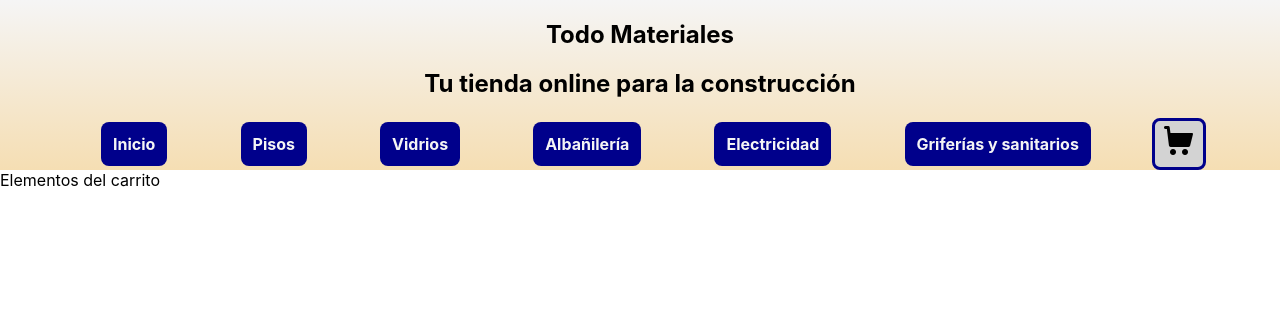
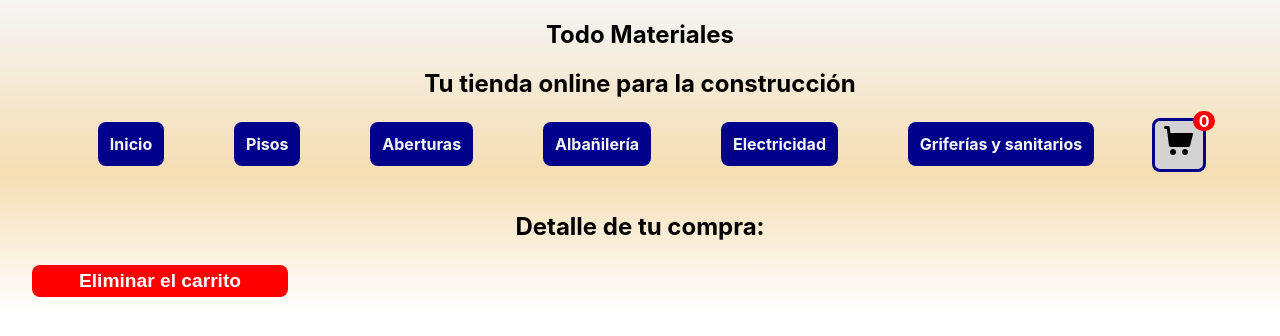
Before and after one commit to nicolasbolcatto/todo-materiales, a React (Create React App) app: page /cart in a window 1280 px wide. Shown: the top 336 px of the page. Built offline with nearby package versions, Linux system fonts and the light colour scheme.

Commit message:
Adding changes for preliminary version

```diff
--- a/public/products.json
+++ b/public/products.json
@@ -1,8 +1,8 @@
 [{ "id": 0, "image": "./img/piso-vinilico.png", "name": "Piso vinílico 2mm Simil Madera Alto Transito", "categoryId": 0, "category": "Pisos", "price": "350", "stock": "10", "description": "Piso vinilico de alta resistencia. Largo 91,44 cm x Ancho 15,24 cm. x Espesor 2 mm." },
 { "id": 1, "image": "./img/baldosa-pvc.png", "name": "Baldosas Pvc Wpc Deck Símil Madera Exterior Losetas", "categoryId": 0, "category": "Pisos", "price": "659", "stock": "10", "description": "El precio corresponde a 1 baldosa. Dimensiones 30 cm x 30 cm x 25 mm." },
-{ "id": 2, "image": "./img/ladrillo-vidrio.png", "name": "Ladrillo de vidrio 19 cm. x 19 cm. x 8 mm.", "categoryId": 1, "category": "Aberturas y vidrios", "price": "980", "stock": "20", "description": "Ladrillo de vidrio de alta calidad tipo nube." },
-{ "id": 3, "image": "./img/ventiluz-40-26.png", "name": "Aireador Ventiluz 40x26 Vidrio Reja Y Mosquitero", "categoryId": 1, "category": "Aberturas y vidrios", "price": "5930", "stock": "10", "description": "Incluye reja y mosquitero, lista para colocar." },
-{ "id": 4, "image": "./img/ventiluz-40-36.png", "name": "Aireador Ventiluz 40x36 Vidrio Reja Y Mosquitero", "categoryId": 1, "category": "Aberturas y vidrios", "price": "7260", "stock": "6", "description": "Incluye reja y mosquitero, lista para colocar." },
+{ "id": 2, "image": "./img/ladrillo-vidrio.png", "name": "Ladrillo de vidrio 19 cm. x 19 cm. x 8 mm.", "categoryId": 1, "category": "Aberturas", "price": "980", "stock": "20", "description": "Ladrillo de vidrio de alta calidad tipo nube." },
+{ "id": 3, "image": "./img/ventiluz-40-26.png", "name": "Aireador Ventiluz 40x26 Vidrio Reja Y Mosquitero", "categoryId": 1, "category": "Aberturas", "price": "5930", "stock": "10", "description": "Incluye reja y mosquitero, lista para colocar." },
+{ "id": 4, "image": "./img/ventiluz-40-36.png", "name": "Aireador Ventiluz 40x36 Vidrio Reja Y Mosquitero", "categoryId": 1, "category": "Aberturas", "price": "7260", "stock": "6", "description": "Incluye reja y mosquitero, lista para colocar." },
 { "id": 5, "image": "./img/pegamento-ceramicas-weber.png", "name": "Pegamento Cerámicos Weber Pro 30 kg", "categoryId": 2, "category": "Albañilería", "price": "2300", "stock": "15", "description": "Para cerámicas y porcellanatos gres hasta 60x60cm interiores/exteriores. Es impermeable." },
 { "id": 6, "image": "./img/espaciador-arco-2mm.png", "name": "Espaciador Autonivelante Arco 2 Mm Paqx150 Unidades Atrim", "categoryId": 2, "category": "Albañilería", "price": "1290", "stock": "10", "description": "Diseñado para lograr una nivelación perfecta entre revestimientos, y separaciones parejas entre uniones." },
 { "id": 7, "image": "./img/disyuntor.png", "name": "Disyuntor diferencial Schneider 2x40a", "categoryId": 3, "category": "Electricidad", "price": "10300", "stock": "5", "description": "Disyuntor Diferencial 2x40a 40a 30ma. Modelo: EZ9R36240. Línea Easy 9." },
--- a/src/components/Cart/Cart.css
+++ b/src/components/Cart/Cart.css
@@ -0,0 +1,87 @@
+.cartContainer{
+    padding: 1rem 1rem;
+    background: linear-gradient(wheat,white);
+}
+
+.cartTitle{
+    font-weight: bold;
+    text-align: center;
+    font-size: 1.5rem;
+}
+
+.cartItem{
+    font-weight: bold;
+    display: flex;
+    justify-content: flex-start;
+    border-bottom: 0.25rem solid gray;
+    margin: 1rem ;
+}
+
+.cartControls{
+    display: flex;
+    justify-content: flex-end;
+}
+
+.cartItemImage{
+    width: 3rem;
+    height: auto;
+    margin-left: 1rem;
+}
+
+.cartItemName{
+    margin-left: 1rem;
+}
+
+.cartItemQuantity{
+    font-size: 1rem;
+    align-self: center;
+    margin-left: 1rem;
+    color: gray;
+}
+
+.cartReduceButton{
+    background-color: black;
+    color: white;
+    font-size: 1rem;
+    width: 2rem;
+    height: 75%;
+    align-self: center;
+    margin-left: 1rem;
+}
+
+.cartAddButton{
+    background-color: black;
+    color: white;
+    font-size: 1rem;
+    width: 2rem;
+    height: 75%;
+    align-self: center;
+    margin-left: 1rem;
+}
+
+.cartDeleteButton{
+    background-color: red;
+    color: white;
+    font-size: 1rem;
+    width: 2rem;
+    height: 75%;
+    align-self: center;
+    margin-left: 1rem;
+}
+
+.cartDeleteButton:hover{
+    scale: 1.1;
+    cursor: pointer;
+    transition: ease-in-out 0.4s;
+    opacity: 50%;
+}
+
+.cartDeleteFullButton{
+    background-color: red;
+    color: white;
+    font-size: 1.2rem;
+    width: 20vw;
+    height: 2rem;
+    align-self: center;
+    margin-left: 1rem;
+}
--- a/src/components/Cart/Cart.jsx
+++ b/src/components/Cart/Cart.jsx
@@ -1,16 +1,59 @@
 import React, {useContext} from "react";
-//import './Cart.css';
+import './Cart.css';
 import {CartContext} from "../../context/CartContext"
-
+import { Link } from "react-router-dom";
 
 const Cart = () => {
 
     const context = useContext(CartContext)
-    const cart = context.cart
 
+    //console.log(context.cart)
     return(
         <div className="cartContainer">
-            {cart===[] ? "Carrito vacio" : "Elementos del carrito"}
+            {context.cart === [] ?
+            <div>
+                {console.log("Aqui")}
+                <p>No has seleccionado ningun producto</p>
+                <Link style={{textDecoration: 'none'}} to={"/"}>
+                    <button>Explorar materiales</button>
+                </Link>
+            </div>
+            :
+            <div>
+                <p className="cartTitle">Detalle de tu compra:</p>
+                {context.cart.map((item) => (
+
+                    <div className="cartItem" key={item.id}>
+                        <img className="cartItemImage" src={"../.." + item.image} alt={item.name}></img>
+                        <p className="cartItemName">{item.name}</p>
+                        <div className="cartControls">
+                            <button onClick={() => context.removeItem(item.id)} className="cartDeleteButton">x</button>
+                            <p className="cartItemQuantity">{item.quantity} x $ {item.price} = $ {item.price*item.quantity}</p>
+                        </div>
+                    </div>
+                ))
+                }
+            </div>
+            }
+            {context.cart === [] ?
+                <div>
+                    <p>No has seleccionado ningun producto</p>
+                    <Link to={"/"}>
+                        <button>Explorar materiales</button>
+                    </Link>
+                </div>
+                    :
+                <div>
+                    <button onClick={context.clear} className="cartDeleteFullButton">Eliminar el carrito</button>
+                </div>
+
+                }
+
+
+
+
+
+
         </div>
     )
 }
--- a/src/components/CartWidget/CartWidget.css
+++ b/src/components/CartWidget/CartWidget.css
@@ -4,6 +4,7 @@
     border: 0.2rem solid darkblue;
     border-radius: 0.5rem;
     width: 2rem;
+    height: 2.5rem;
 }
 
 .cartWidget:hover{
@@ -13,3 +14,20 @@
 .cartIcon{
     width: 100%;
 }
+
+.cartIconCount{
+    position: relative;
+    left: 30px;
+    top: -50px;
+    background-color: red;
+    border-radius: 2rem;
+    width: 1.4rem;
+    color: white;
+    text-align: center;
+    font-weight: bold;
+
+}
+
+.noShow{
+    display: none;
+}
--- a/src/components/CartWidget/CartWidget.jsx
+++ b/src/components/CartWidget/CartWidget.jsx
@@ -3,13 +3,21 @@ import React from "react";
 import cartIcon from "./cartIcon.png";
 import './CartWidget.css';
 import { Link } from "react-router-dom";
+import { CartContext } from "../../context/CartContext";
+import { useContext } from "react";
 
 const CartWidget = () => {
+    const context = useContext(CartContext)
     return(
+
         //Returns the cart icon
         <div>
-            <Link to={"/cart"}>
-                <img className="cartIcon" src={cartIcon} alt="cart icon" />
+            <Link style={{textDecoration: 'none'}} to={"/cart"}>
+                <div>
+                    <img className="cartIcon" src={cartIcon} alt="cart icon" />
+                    <div className="cartIconCount">{context.totalItemsInCart()}</div>
+                </div>
+
             </Link>
         </div>
     )
--- a/src/components/ItemCount/ItemCount.jsx
+++ b/src/components/ItemCount/ItemCount.jsx
@@ -1,12 +1,9 @@
 //Imports css file for ItemCount
-import {CartContext} from "../../context/CartContext";
-import React,{useContext} from "react";
+import React from "react";
 import './ItemCount.css';
 
 
 function ItemCount ({item, initial, onAdd, count, setCount, itemAdd, setItemAdd}) {
-
-    const context = useContext(CartContext)
 
     //Defines a function to reduce the quantity in the counter, and checks whether count is less or not than initial. If it is, it sets count to initial
     function onReduce(){
@@ -22,14 +19,6 @@ function ItemCount ({item, initial, onAdd, count, setCount, itemAdd, setItemAdd}
             setCount(count+1)
         } else
             setCount(item.stock)
-    }
-
-
-    //Defines a function to completely remove an item from the cart. It also updates the selected amount and the stock.
-    function onRemove(){
-        context.removeItem(item.id)
-        setItemAdd(0);
-        item.stock += itemAdd;
     }
 
     return(
--- a/src/components/NavBar/NavBar.jsx
+++ b/src/components/NavBar/NavBar.jsx
@@ -3,20 +3,27 @@ import React from "react";
 import CartWidget from "../CartWidget/CartWidget";
 import './NavBar.css';
 import {Link} from "react-router-dom"
+import { CartContext } from "../../context/CartContext";
+import { useContext } from "react";
 
 const NavBar = () => {
 
+    const context = useContext(CartContext)
+
     //Creates a list of links to each category
     const arrayLinks = [
-        {link: "/", name: "Inicio" },
-        {link: "/category/0", name: "Pisos" },
-        {link: "/category/1", name: "Vidrios" },
-        {link: "/category/2", name: "Albañilería" },
-        {link: "/category/3", name: "Electricidad" },
-        {link: "/category/4", name: "Griferías y sanitarios" },
+        {link: "/", name: "Inicio", categoryId: 999 },
+        {link: "/category/0", name: "Pisos", categoryId: 0 },
+        {link: "/category/1", name: "Aberturas", categoryId: 1 },
+        {link: "/category/2", name: "Albañilería", categoryId: 2 },
+        {link: "/category/3", name: "Electricidad", categoryId: 3 },
+        {link: "/category/4", name: "Griferías y sanitarios", categoryId: 4 },
     ]
     //Renders the navbar and the CartWidget component
+    let render = false
 
+    context.cart !== [] ? render = true : render = false
+    console.log(render)
     return(
         <nav className="nav">
             <div className="topNav">
@@ -26,20 +33,16 @@ const NavBar = () => {
                         <h2>Tu tienda online para la construcción</h2>
                     </div>
                 </Link>
-
-
             </div>
-
 
 
             <div className="buttons">
                 <ul className="navList">
 
-                    {arrayLinks.map(x => (<li><Link className="navButton" style={{textDecoration: 'none'}} to={x.link}>{x.name}</Link></li>))}
+                    {arrayLinks.map(x => (<li key={x.categoryId}><Link className="navButton" style={{textDecoration: 'none'}} to={x.link}>{x.name}</Link></li>))}
                 </ul>
-                <div className="cartWidget">
-                <CartWidget />
-                </div>
+                {render ? <div className="cartWidget"> <CartWidget /> </div> : <div className="noShow"></div>}
+
             </div>
 
         </nav>
--- a/src/context/CartContext.jsx
+++ b/src/context/CartContext.jsx
@@ -25,22 +25,14 @@ const CartProvider = ({children}) =>{
             cart[existingItemIndex].quantity += quantity;
             setCart([...cart]);
         } else {
-            setCart([...cart,{id: item.id, name: item.name, price: item.price,quantity: quantity}])
+            setCart([...cart,{id: item.id, name: item.name, price: item.price, quantity: quantity, image : item.image}])
         }
     }
 
     //Function that removes an item from the cart, by it's id
     function removeItem(id){
-        if(isInCart(id)){
-            let existingItem = cart.find(element => element.id === id)
-            let cartWithRemovedItem = []
-            cart.forEach(item => {
-               if(item.id !== existingItem.id){
-                cartWithRemovedItem.push(item)
-               }
-            })
-            setCart([...cartWithRemovedItem])
-        }
+        const filteredCart = cart.filter((item) => item.id !== id);
+        setCart(filteredCart)
     }
 
     //Function that completely empties the cart
@@ -48,9 +40,19 @@ const CartProvider = ({children}) =>{
         setCart([]);
     }
 
-    console.log(cart)
+    //Function that calculates total amount of items in cart
+    function totalItemsInCart() {
+        const cartCopy  = [...cart]
+        let total = 0
+        cartCopy.forEach((item) => {
+            total = total + item.quantity;
+        })
+        return total
+    }
+
+    //console.log(cart)
     return(
-        <CartContext.Provider value={{cart,addItem,removeItem,clear}}>
+        <CartContext.Provider value={{cart,addItem,removeItem,clear,totalItemsInCart}}>
             {children}
         </CartContext.Provider>
     )
```
